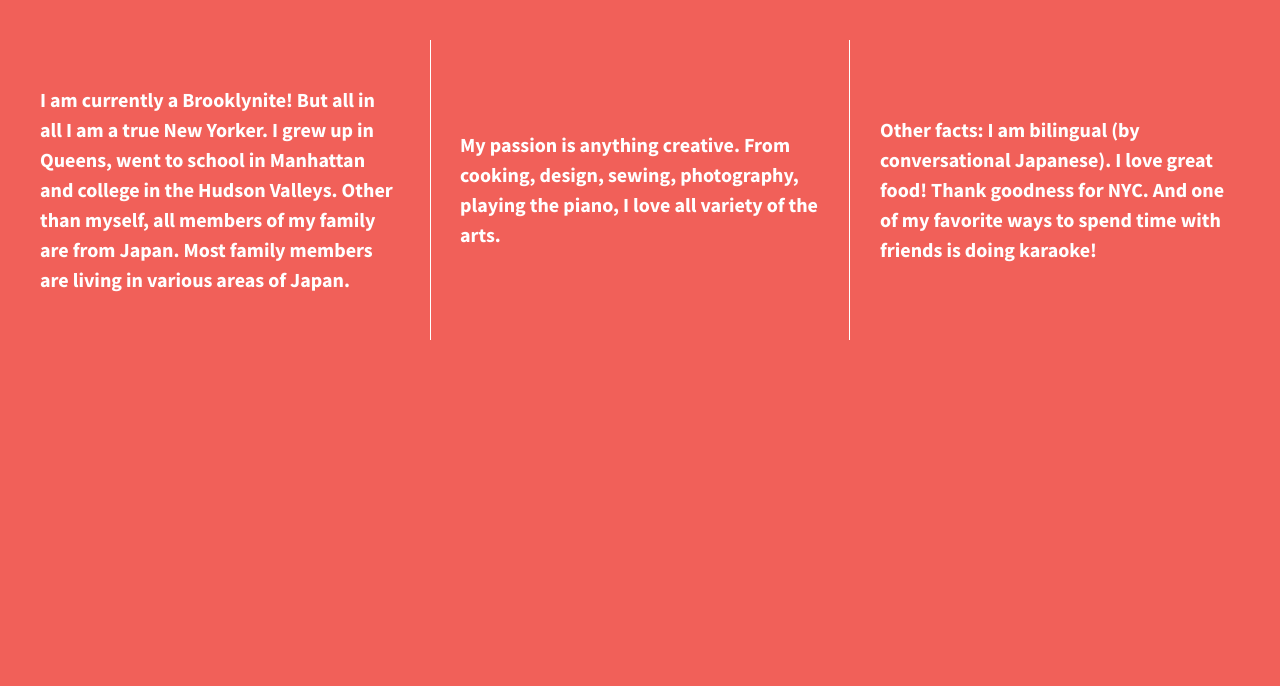
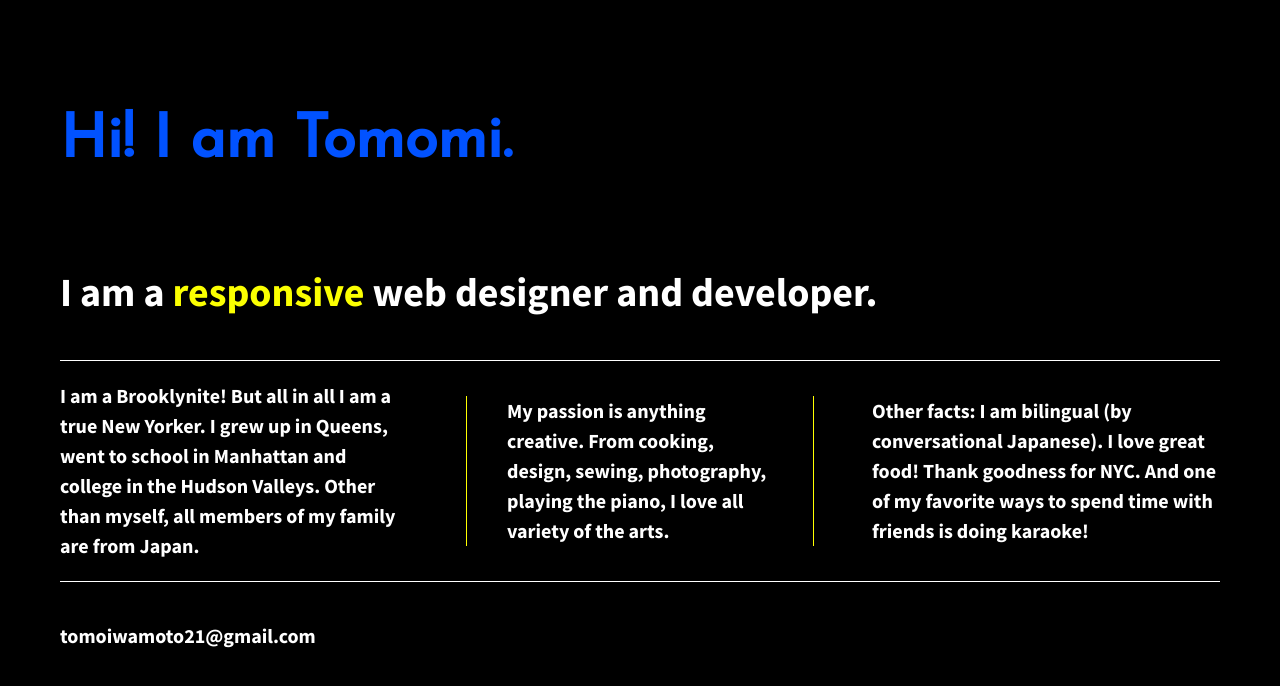
Before and after one commit to tomi-design/flexbox-divs, a plain HTML site: page index.html in a window 1280 px wide. Drawn offline with nearby package versions, Linux system fonts and the light colour scheme.

Commit message:
first commit

```diff
--- a/css/main.css
+++ b/css/main.css
@@ -97,36 +97,69 @@ textarea {
 
 
 html {
-  background-color: #f16059;
+  background-color: #000000;
   height: 100%;
   width: 100%;
 }
 
 body {
+  display:flex;
+  justify-content: center;
   font-family: 'Source Sans Pro', sans-serif;
   font-weight: 700;
   padding: 2em;
   font-size: 1.25em;
-  height: 100%;
 }
 
 .wrapper {
-  display: flex;
-  flex-flow: row wrap;
-  justify-content: space-between;
-  align-items: center;
+    display: flex;
+    flex-flow: row wrap; /*this makes the divs sit underneath the main. without this the divs all line up on the same row as the main and header.*/
+    justify-content: space-between;
+    align-items: center;
+    max-width: 1200px; /*this gives the section a limit to how much it stretches across the screen- if it goes over 1200px it won't stretch anymore*/
+    color: white;
 }
 
-.div-1, .div-2, .div-3 {
-  display: flex;
-  justify-content: center;
+header, footer {
+  display:flex;
+  justify-content: flex-start;
   align-items: center;
-  width: 30%; /*if you add width of 30% the contents will not wrap vertically. all the content will be lined horizontally*/
-  color: #fff;
-  line-height: 1.5em;
-  font-size: 1em;
-  background-color: #f16059;
-  height: 300px; /*solution code says 'auto'*/
+  background-color: #000000;
+  width: 100%;
+}
+
+header h1 {
+    font-size:3em;
+    font-family: 'Josefin Sans';
+    color: rgb(1, 82, 255);
+}
+
+span {
+    color: rgb(251, 255, 1);
+}
+
+main {
+    display:flex;
+    justify-content: flex-start;
+    background-color: #000000;
+    width:100%;
+    font-size:2em;
+    color:white;
+    border-bottom:1px solid white;
+}
+
+.flex-items {
+    font-size:1.5em;
+    border-bottom: 1px solid yellow;
+}
+
+footer {
+    display:flex;
+    justify-content: flex-start;
+    align-items:center;
+    border-top:1px solid white;
+    color: white;
+    padding-top:2em;
 }
 
 
@@ -209,17 +242,34 @@ body {
    These examples override the primary ('mobile first') styles.
    Modify as content requires.
    ========================================================================== */
-@media all and (min-width: 1200px) {
-  .div-1 {
-    border-right: 1px solid white;
-    padding-right: 30px;
-  }
+@media all and (min-width: 768px) {
+ body {
+     padding:3em
+ }
 
-  .div-3 {
-    border-left: 1px solid white;
-    padding-left: 30px;
+.flex-items {
+    display: flex;
+    justify-content: center;
+    align-items: center;
+    line-height: 1.5em;
+    font-size: 1em;
+    color: white;
+    border-bottom: 1px solid yellow (0, 26, 255);
   }
 }
+
+@media (min-width: 1200px) {
+    .flex-items {
+      flex-basis: 30%;
+      border-bottom: none;
+    }
+
+    #div-2 p {
+        border-left: 1px solid yellow;  /*giving only the center paragraph borders so that the borders will be even on both sides -left and right*/
+        border-right: 1px solid yellow;
+        padding: 0 40px;
+        }
+    }
 
 
 @media print,
--- a/index.html
+++ b/index.html
@@ -15,6 +15,7 @@
         <script src="js/vendor/modernizr-2.8.3.min.js"></script>
         <link href='http://fonts.googleapis.com/css?family=Lora:700' rel='stylesheet' type='text/css'>
         <link href='http://fonts.googleapis.com/css?family=Source+Sans+Pro:400,700' rel='stylesheet' type='text/css'>
+        <link href="https://fonts.googleapis.com/css?family=Cabin|Josefin+Sans&display=swap" rel="stylesheet">
     </head>
     <body>
         <!--[if lt IE 8]>
@@ -22,15 +23,18 @@
         <![endif]-->
 
         <section class="wrapper">
-            <div class="div-1">
-                <p>I am currently a Brooklynite! But all in all I am a true New Yorker. I grew up in Queens, went to school in Manhattan and college in the Hudson Valleys. Other than myself, all members of my family are from Japan. Most family members are living in various areas of Japan.</p>
+            <header><h1>Hi! I am Tomomi.</h1></header>
+            <main><p>I am a <span>responsive</span> web designer and developer. </p></main>
+            <div id="div-1" class="flex-items">
+                <p>I am a Brooklynite! But all in all I am a true New Yorker. I grew up in Queens, went to school in Manhattan and college in the Hudson Valleys. Other than myself, all members of my family are from Japan.</p>
             </div>
-            <div class="div-2">
+            <div id="div-2" class="flex-items">
                 <p>My passion is anything creative. From cooking, design, sewing, photography, playing the piano, I love all variety of the arts.</p>
             </div>
-            <div class="div-3">
+            <div id="div-3" class="flex-items">
                 <p>Other facts: I am bilingual (by conversational Japanese). I love great food! Thank goodness for NYC. And one of my favorite ways to spend time with friends is doing karaoke!</p>
             </div>
+            <footer>tomoiwamoto21@gmail.com</footer>
         </section>
 
         <script src="https://ajax.googleapis.com/ajax/libs/jquery/1.11.3/jquery.min.js"></script>
```
